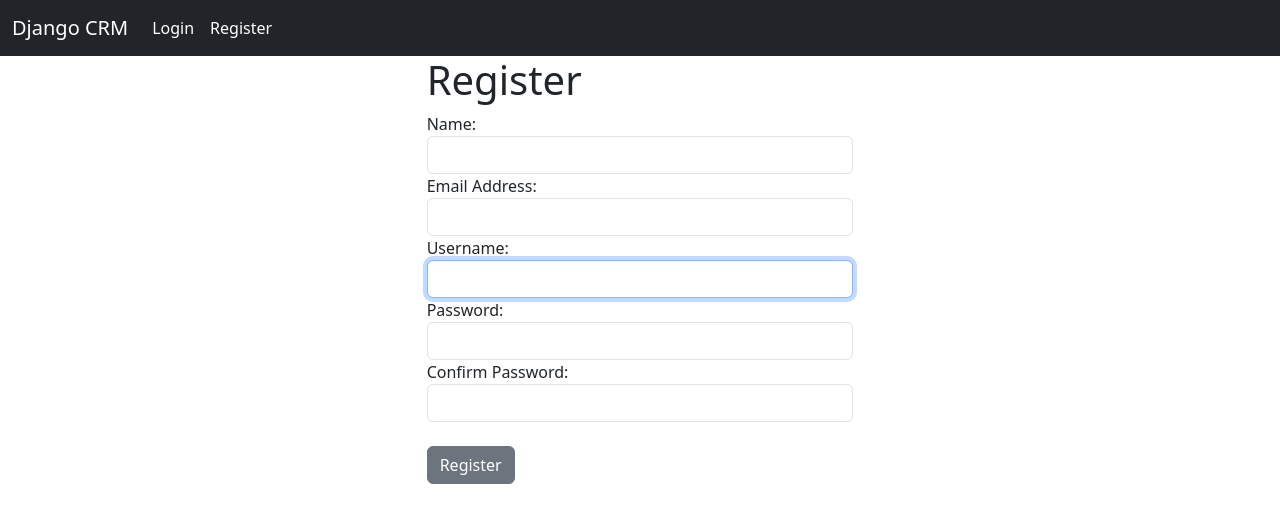
After one commit to aminmousavi-23/djangocrmproject, a Django app: page /mycrm/Register/ in a window 1280 px wide. The commit adds this page. Shown: the top 523 px of the page. Run offline with Django 5.2, Linux system fonts and the light colour scheme.

Commit message:
Set up Registeration page

```diff
--- /dev/null
+++ b/DjangoCRM/apps/mycrm/TEMPLATES/Register.html
@@ -0,0 +1,14 @@
+{% extends 'base.html' %}
+
+{% block content %}
+
+    <div class="col-4 offset-4">
+        <h1>Register</h1>
+        <form action="{% url 'Register' %}" method="post">
+            {% csrf_token %}
+        {{form}} <br>
+        <button type="submit" class="btn btn-secondary">Register</button>
+        </form>
+    </div>
+
+{% endblock content %}
--- a/DjangoCRM/apps/mycrm/TEMPLATES/home.html
+++ b/DjangoCRM/apps/mycrm/TEMPLATES/home.html
@@ -10,7 +10,7 @@
         <form action="{% url 'home' %}" method="post">
             {% csrf_token %}
         <input type="text" class="form-control" name="username" placeholder="username" required><br>
-        <input type="text" class="form-control" name="password" placeholder="password" required><br>
+        <input type="password" class="form-control" name="password" placeholder="password" required><br>
         <button type="submit" class="btn btn-secondary">Login</button>
         </form>
     </div>
--- a/DjangoCRM/apps/mycrm/TEMPLATES/navbar.html
+++ b/DjangoCRM/apps/mycrm/TEMPLATES/navbar.html
@@ -10,6 +10,7 @@
             <a class="nav-link active text-bg-dark" aria-current="page" href="{% url 'logout' %}">Logout</a>
           {% else %}
             <a class="nav-link active text-bg-dark" aria-current="page" href="{% url 'home' %}">Login</a>
+            <a class="nav-link active text-bg-dark" aria-current="page" href="{% url 'Register' %}">Register</a>
           {% endif %}
         </div>
       </div>
--- /dev/null
+++ b/DjangoCRM/apps/mycrm/forms.py
@@ -0,0 +1,15 @@
+from django import forms
+from django.contrib.auth.models import User
+from django.contrib.auth.forms import UserCreationForm
+
+# Create formsclass
+class SignUpForm(UserCreationForm):
+    Name = forms.CharField(label='Name', widget=forms.TextInput(attrs={'class':'form-control'}))
+    email = forms.EmailField(label='Email Address', widget=forms.TextInput(attrs={'class':'form-control'}))
+    username = forms.CharField(label='Username', widget=forms.TextInput(attrs={'class':'form-control'}))
+    password1 = forms.CharField(label='Password', widget=forms.PasswordInput(attrs={'class':'form-control'}))
+    password2 = forms.CharField(label='Confirm Password', widget=forms.PasswordInput(attrs={'class':'form-control'}))
+
+    class Meta:
+        model = User
+        fields = ('Name','email','username','password1','password2')
--- a/DjangoCRM/apps/mycrm/urls.py
+++ b/DjangoCRM/apps/mycrm/urls.py
@@ -4,5 +4,6 @@ from DjangoCRM.apps.mycrm import views
 
 urlpatterns = [
     path('', views.home, name='home'),
-    path('logout', views.logout_user, name='logout'),
+    path('logout/', views.logout_user, name='logout'),
+    path('Register/', views.Register_user, name='Register'),
 ]
--- a/DjangoCRM/apps/mycrm/views.py
+++ b/DjangoCRM/apps/mycrm/views.py
@@ -1,6 +1,8 @@
 from django.shortcuts import render, redirect
 from django.contrib.auth import authenticate, login, logout
 from django.contrib import messages
+from .forms import SignUpForm
+
 
 # Login Function
 def home(request):
@@ -24,3 +26,22 @@ def logout_user(request):
     logout(request)
     messages.success(request, 'You have been logout successfuly.')
     return redirect('home')
+
+# Register Function
+def Register_user(request):
+    form = SignUpForm()
+    if request.method == 'POST':
+        password1 = request.POST['password1']
+        password2 = request.POST['password2']
+        form = SignUpForm(request.POST)
+        if form.is_valid():
+            form.save()
+            messages.success(request, 'You have been register successfuly.')
+            return redirect('home')
+        elif password1 != password2:
+            messages.success(request, 'Your password and confirm password are not same!!!')
+            return redirect('Register')
+    else:
+        form = SignUpForm()
+        return render(request, 'Register.html', {'form':form})
+    return render(request, 'Register.html')
```
